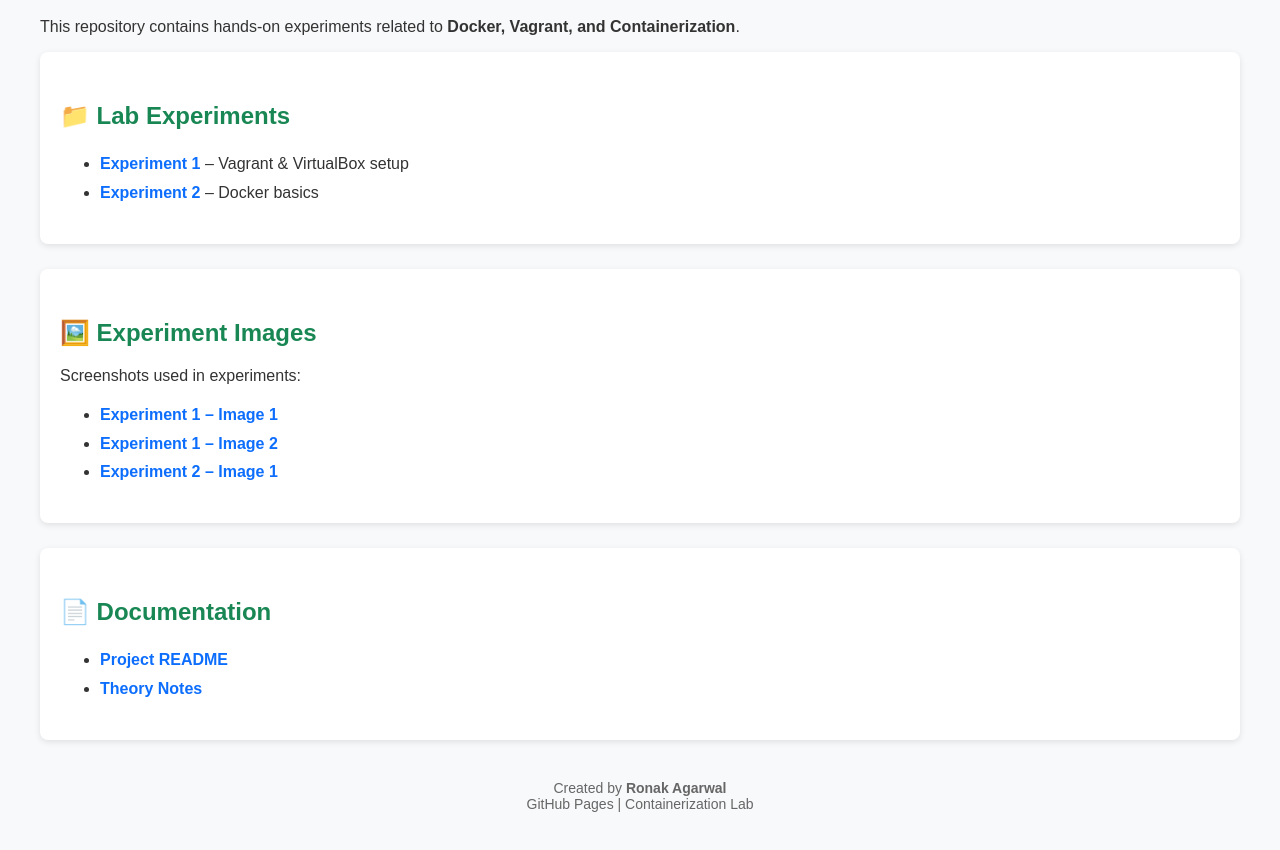
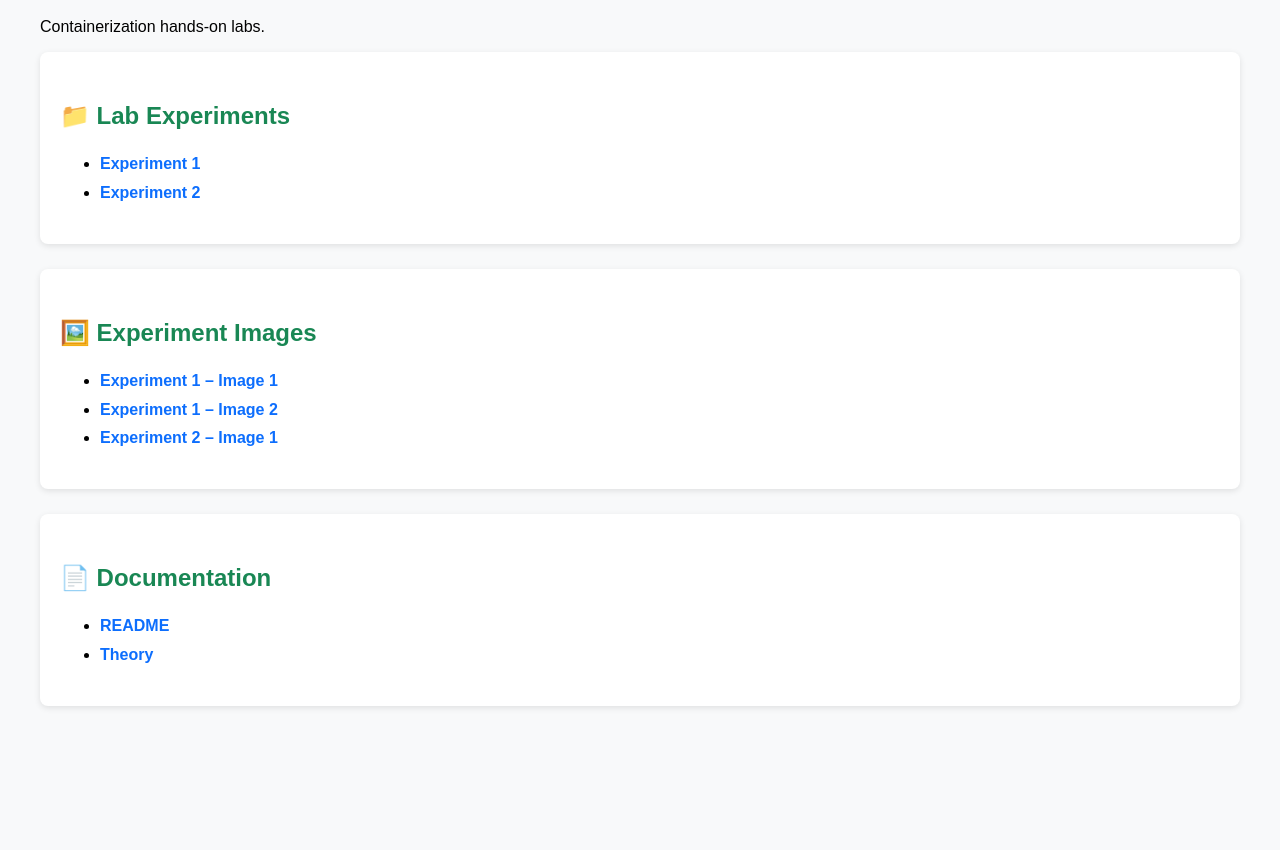
Before and after one commit to Ronak25034/Containerization, a plain HTML site: page index.html in a window 1280 px wide. Shown: the part 80-930 px from the top of the page. After the commit the page ends 826 px from the top, so only its background shows below. Drawn offline with Linux system fonts and the light colour scheme.

```diff
--- a/index.html
+++ b/index.html
@@ -9,7 +9,6 @@
             font-family: Arial, Helvetica, sans-serif;
             margin: 40px;
             background-color: #f8f9fa;
-            color: #333;
         }
 
         h1 {
@@ -17,8 +16,8 @@
         }
 
         h2 {
+            color: #198754;
             margin-top: 30px;
-            color: #198754;
         }
 
         ul {
@@ -26,8 +25,8 @@
         }
 
         a {
+            color: #0d6efd;
             text-decoration: none;
-            color: #0d6efd;
             font-weight: bold;
         }
 
@@ -35,19 +34,12 @@
             text-decoration: underline;
         }
 
-        .section {
-            background: #ffffff;
+        .box {
+            background: white;
             padding: 20px;
             border-radius: 8px;
+            margin-bottom: 25px;
             box-shadow: 0 2px 6px rgba(0,0,0,0.1);
-            margin-bottom: 25px;
-        }
-
-        footer {
-            margin-top: 40px;
-            text-align: center;
-            font-size: 14px;
-            color: #666;
         }
     </style>
 </head>
@@ -55,26 +47,18 @@
 <body>
 
     <h1>Containerization Experiments</h1>
-    <p>
-        This repository contains hands-on experiments related to
-        <strong>Docker, Vagrant, and Containerization</strong>.
-    </p>
+    <p>Containerization hands-on labs.</p>
 
-    <div class="section">
+    <div class="box">
         <h2>📁 Lab Experiments</h2>
         <ul>
-            <li>
-                <a href="Lab/Experiment1/">Experiment 1</a> – Vagrant & VirtualBox setup
-            </li>
-            <li>
-                <a href="Lab/Experiment2/">Experiment 2</a> – Docker basics
-            </li>
+            <li><a href="Lab/Experiment1/">Experiment 1</a></li>
+            <li><a href="Lab/Experiment2/">Experiment 2</a></li>
         </ul>
     </div>
 
-    <div class="section">
+    <div class="box">
         <h2>🖼️ Experiment Images</h2>
-        <p>Screenshots used in experiments:</p>
         <ul>
             <li><a href="Lab/Experiment1/Images/1.png">Experiment 1 – Image 1</a></li>
             <li><a href="Lab/Experiment1/Images/2.png">Experiment 1 – Image 2</a></li>
@@ -82,20 +66,13 @@
         </ul>
     </div>
 
-    <div class="section">
+    <div class="box">
         <h2>📄 Documentation</h2>
         <ul>
-            <li><a href="README.md">Project README</a></li>
-            <li><a href="Theory/">Theory Notes</a></li>
+            <li><a href="README.md">README</a></li>
+            <li><a href="Theory/">Theory</a></li>
         </ul>
     </div>
 
-    <footer>
-        <p>
-            Created by <strong>Ronak Agarwal</strong><br>
-            GitHub Pages | Containerization Lab
-        </p>
-    </footer>
-
 </body>
 </html>
```
